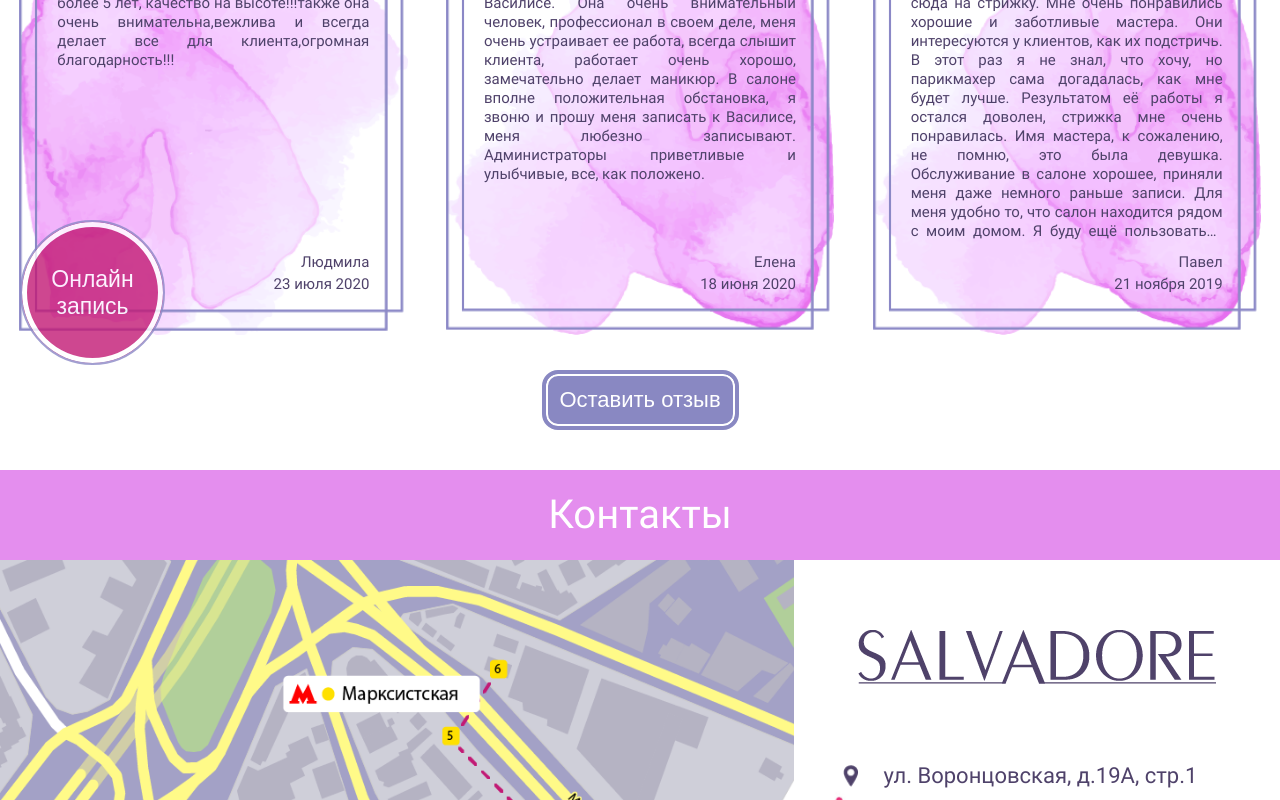
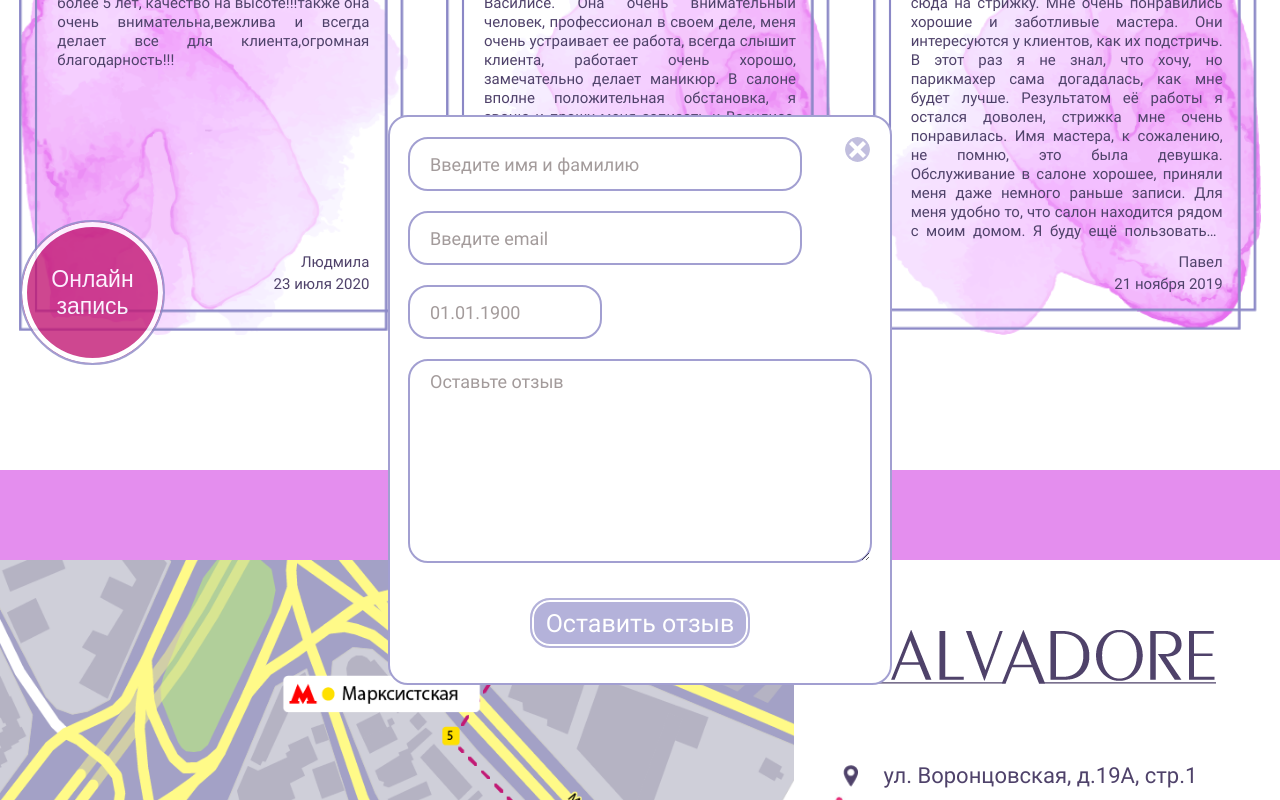
Before and after one commit to Konovaly4/salvadore.github.io, a React (Create React App) app: page / in a window 1280 px wide. Both pictures are taken after a click on the button "Оставить отзыв". Shown: the part 2567-3367 px from the top of the page. Built offline with nearby package versions, Linux system fonts and the light colour scheme.

Commit message:
feedback form added

```diff
--- a/src/components/CloseButton/CloseButton.css
+++ b/src/components/CloseButton/CloseButton.css
@@ -10,4 +10,9 @@
   position: absolute;
   top: 20px;
   right: 20px;
+  opacity: .8;
 }
+
+.close-button:hover {
+  opacity: 1;
+}
--- a/src/components/Feedback/Feedback.css
+++ b/src/components/Feedback/Feedback.css
@@ -109,9 +109,15 @@
   background-color: #8988C2;
   border-radius: 16px;
   border: 4px solid #8988C2;
+  outline: none;
   box-shadow: inset 0 0 0 2px #fff;
   font-size: 22px;
-  color: #FFF
+  color: #FFF;
+  opacity: .8;
+}
+
+.feedback__button:hover {
+  opacity: 1;
 }
 
 @media screen and (max-width: 1200px) {
--- a/src/components/Feedback/Feedback.js
+++ b/src/components/Feedback/Feedback.js
@@ -1,6 +1,7 @@
 import React from 'react';
 import cn from 'classnames';
 import FeedbackPopup from './FeedbackPopup/FeedbackPopup';
+import FeedbackForm from './FeedbackForm/FeedbackForm';
 import SearchArrow from '../SearchArrow/SearchArrow';
 import './Feedback.css';
 
@@ -8,6 +9,7 @@ const Feedback = (props) => {
   const [feedbackNum, setFeedbackNum] = React.useState(0);
   const [activeItem, setActiveItem] = React.useState(undefined);
   const [popupVisibility, setPopupVisibility] = React.useState(false);
+  const [formVisibility, setFormVisibility] = React.useState(false);
 
   const setPrevousFeedback = () => {
     setFeedbackNum(feedbackNum - 1);
@@ -22,6 +24,10 @@ const Feedback = (props) => {
       return item.id === e.target.closest('.feedback__item-bg').id;
     }));
     setPopupVisibility(true);
+  }
+
+  const formOpen = () => {
+    setFormVisibility(true);
   }
 
   return (
@@ -48,8 +54,9 @@ const Feedback = (props) => {
           </li>
         ))}
       </ul>
-      <button className="feedback__button">Оставить отзыв</button>
+      <button className="feedback__button" onClick={formOpen} >Оставить отзыв</button>
       {activeItem !== undefined && <FeedbackPopup item={activeItem} visibility={popupVisibility} setVisibility={setPopupVisibility} />}
+      {!!formVisibility && <FeedbackForm visibility={formVisibility} setVisibility={setFormVisibility} />}
     </section>
   )
 }
--- /dev/null
+++ b/src/components/Feedback/FeedbackForm/FeedbackForm.css
@@ -0,0 +1,155 @@
+.feedback__form-overlay {
+  width: 100%;
+  height: 100vh;
+  position: fixed;
+  top: 0;
+  left: 0;
+  background-color: transparent;
+  justify-content: center;
+  align-items: center;
+  z-index: 1;
+  display: none;
+}
+
+.feedback__form-overlay_visible {
+  display: flex;
+}
+
+.feedback__form {
+  margin: 0;
+  width: 100%;
+  max-width: 500px;
+  background-color: #fff;
+  border: 2px solid #A29FD1;
+  border-radius: 20px;
+  display: flex;
+  flex-direction: column;
+  justify-content: flex-start;
+  align-items: flex-start;
+  position: relative;
+}
+
+.feedback__input {
+  padding: 0 20px;
+  height: 50px;
+  background-color: #fff;
+  border: 2px solid #A29FD1;
+  border-radius: 20px;
+  outline: none;
+}
+
+.feedback__input::placeholder {
+  color: #a39b9b;
+  font-family: Roboto, 'Helvetica Neue', sans-serif;
+  font-style: normal;
+  font-weight: normal;
+  font-size: 18px;
+  line-height: 21px;
+}
+
+.feedback__input_text {
+  width: 350px;
+  margin: 0 0 20px 18px;
+  font-family: Roboto,'Helvetica Neue', sans-serif;
+  font-style: normal;
+  font-weight: normal;
+  font-size: 18px;
+  line-height: 21px;
+  color: #000000;
+}
+
+.feedback__input_text:first-of-type {
+  margin: 20px 0 20px 18px;
+}
+
+.feedback__input_date {
+  margin: 0 0 20px 18px;
+  width: 150px;
+  font-family: Roboto,'Helvetica Neue', sans-serif;
+  font-style: normal;
+  font-weight: normal;
+  font-size: 18px;
+  line-height: 21px;
+  color: #000000;
+}
+
+.feedback__input_article {
+  padding: 10px 20px;
+  margin: 0 0 35px 18px;
+  width: 420px;
+  height: 180px;
+  font-family: Roboto,'Helvetica Neue', sans-serif;
+  font-style: normal;
+  font-weight: normal;
+  font-size: 18px;
+  line-height: 21px;
+  color: #000000;
+}
+
+.feedback__submit-button {
+  margin: 0 0 35px;
+  width: 220px;
+  height: 50px;
+  border: 2px solid rgba(162, 159, 209);
+  box-shadow: inset 0 0 0 2px #fff;
+  border-radius: 20px;
+  outline: none;
+  background-color: rgba(162, 159, 209);
+  opacity: .8;
+  color: #fff;
+  align-self: center;
+  font-family: Roboto;
+  font-style: normal;
+  font-weight: normal;
+  font-size: 25px;
+  line-height: 29px;
+}
+
+.feedback__submit-button:hover {
+  opacity: 1;
+}
+
+@media screen and (max-width: 520px) {
+.feedback__input_article {
+    width: calc(100vw - 100px);
+  }
+
+  .feedback__input_text:first-of-type {
+    width: calc(100vw - 150px);
+    max-width: 350px;
+  }
+}
+
+@media screen and (max-width: 450px) {
+  .feedback__input_text {
+    width: calc(100vw - 100px);
+    font-size: 14px;
+    line-height: 17px;
+  }
+
+  .feedback__input_date {
+    font-size: 14px;
+    line-height: 17px;
+  }
+
+  .feedback__input_article {
+    font-size: 12px;
+    line-height: 15px;
+  }
+
+  .feedback__submit-button {
+    font-size: 20px;
+    line-height: 24px;
+  }
+
+  .feedback__input::placeholder {
+    font-size: 15px;
+    line-height: 18px;
+  }
+}
+
+@media screen and (max-width: 250px) {
+  .feedback__input_date {
+      width: calc(100vw - 100px);
+    }
+}
--- /dev/null
+++ b/src/components/Feedback/FeedbackForm/FeedbackForm.js
@@ -0,0 +1,33 @@
+import React from 'react';
+import cn from 'classnames';
+import CloseButton from '../../CloseButton/CloseButton';
+import {feedbackTexts} from '../../../data/feedbackTexts';
+import './FeedbackForm.css';
+
+const FeedbackPopup = props => {
+  const formClose = () => {
+    props.setVisibility(false);
+  }
+
+  const formCloseByOverlay = (e) => {
+    !e.target.closest('.feedback__form') && formClose();
+  }
+
+  return (
+    <div className={cn('feedback__form-overlay', {
+      'feedback__form-overlay_visible': !!props.visibility,
+    })} onClick={formCloseByOverlay} >
+      <form className='feedback__form'>
+        <input type='text' name='name' className='feedback__input feedback__input_text' placeholder={feedbackTexts.placeholders.name} />
+        <input type='email' name='email' className='feedback__input feedback__input_text' placeholder={feedbackTexts.placeholders.email} />
+        <input type='text' name='date' className='feedback__input feedback__input_date' placeholder={feedbackTexts.placeholders.date} />
+        <textarea type='text' name='article' className='feedback__input feedback__input_article' placeholder={feedbackTexts.placeholders.feedback} />
+        <button type='submit' name='submit' className='feedback__submit-button'>{feedbackTexts.placeholders.button}</button>
+        <CloseButton onClose={formClose} />
+      </form>
+    </div>
+  )
+
+}
+
+export default FeedbackPopup;
--- /dev/null
+++ b/src/data/feedbackTexts.js
@@ -0,0 +1,9 @@
+export const feedbackTexts = {
+  placeholders: {
+    name: 'Введите имя и фамилию',
+    email: 'Введите email',
+    date: '01.01.1900',
+    feedback: 'Оставьте отзыв',
+    button: 'Оставить отзыв',
+  },
+}
```
Also changed, not shown: src/Images/UI/popup_close_button.svg.
